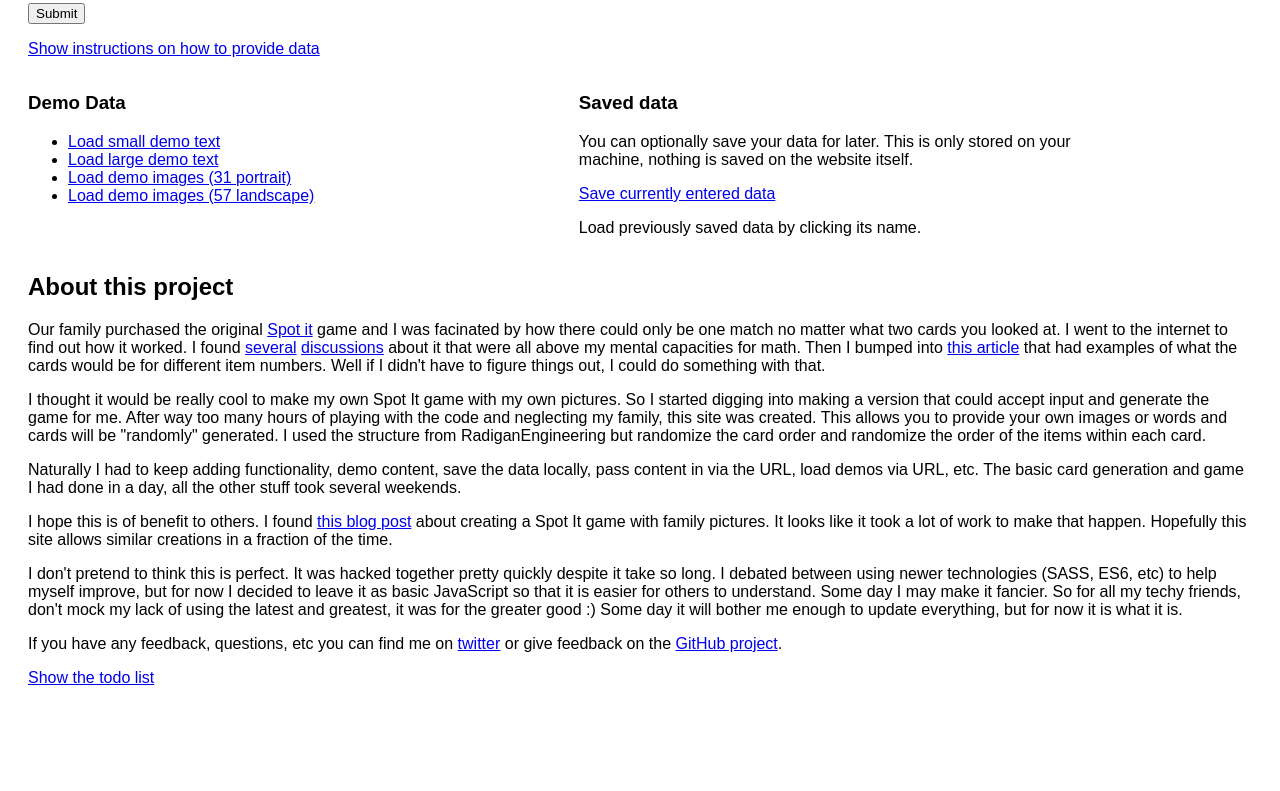
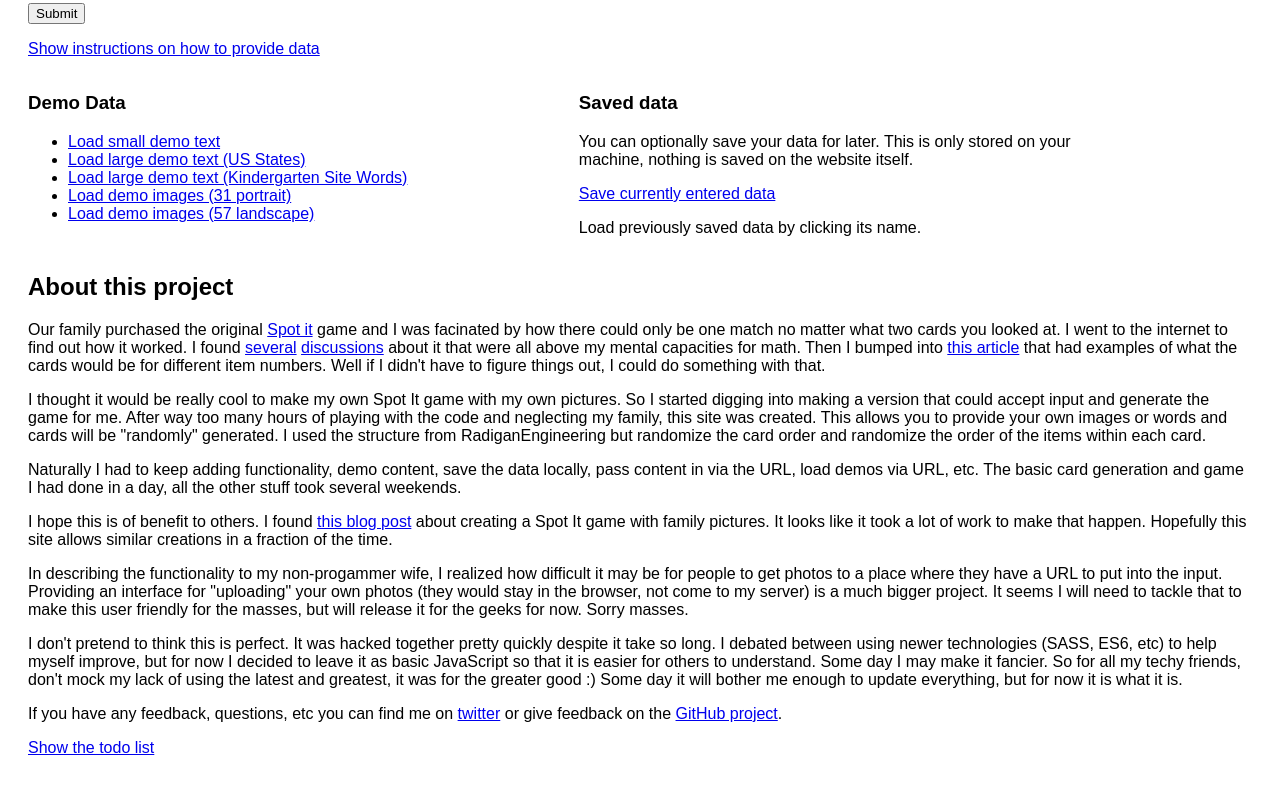
Before and after one commit to aaronbarker/spot-it, a plain HTML site: page spot-it.html in a window 1280 px wide. Shown: the part 399-1190 px from the top of the page. Before the commit the page ends 1130 px from the top, so only its background shows below. Drawn offline with Linux system fonts and the light colour scheme.

Commit message:
adding a sitewords  example and updating some docs

```diff
--- a/demo.js
+++ b/demo.js
@@ -3,6 +3,8 @@
 var words = ["Aardvark","Buffalo","Cow","Doc","Elephant","Fox","Gopher","Hawk","Ibex","Joey","Kangaroo","Lion","Mouse"]; // 13 words (good)
 
 var states = ['Alabama','Alaska','Arizona','Arkansas','California','Colorado','Connecticut','Delaware','District Of Columbia','Florida','Georgia','Hawaii','Idaho','Illinois','Indiana','Iowa','Kansas','Kentucky','Louisiana','Maine','Maryland','Massachusetts','Michigan','Minnesota','Mississippi','Missouri','Montana','Nebraska','Nevada','New Hampshire','New Jersey','New Mexico','New York','North Carolina','North Dakota','Ohio','Oklahoma','Oregon','Pennsylvania','Rhode Island','South Carolina','South Dakota','Tennessee','Texas','Utah','Vermont','Virginia','Washington','West Virginia','Wisconsin','Wyoming'];
+
+var kSiteWords = ['all', 'am', 'are', 'at', 'ate', 'be', 'black', 'brown', 'but', 'came', 'did', 'do', 'eat', 'four', 'get', 'good', 'have', 'he', 'into', 'like', 'must', 'new', 'no', 'now', 'on', 'our', 'out', 'please', 'pretty', 'ran', 'ride', 'saw', 'say', 'she', 'so', 'soon', 'that', 'there', 'they', 'this', 'too', 'under', 'want', 'was', 'well', 'went', 'what', 'white', 'who', 'will', 'with', 'yes'];
 
 
 // landscapes
--- a/spot-it.html
+++ b/spot-it.html
@@ -107,7 +107,8 @@
                     <h3>Demo Data</h3>
                     <ul>
                         <li><a href="#d" data-demo="words">Load small demo text</a></li>
-                        <li><a href="#d" data-demo="states">Load large demo text</a></li>
+                        <li><a href="#d" data-demo="states">Load large demo text (US States)</a></li>
+                        <li><a href="#d" data-demo="kSiteWords">Load large demo text (Kindergarten Site Words)</a></li>
                         <li> <a href="#d" data-demo="portraits">Load demo images (31 portrait)</a></li>
                         <li> <a href="#d" data-demo="landscapes">Load demo images (57 landscape)</a></li>
                     </ul>
@@ -139,6 +140,8 @@
 
             <p>I hope this is of benefit to others. I found <a href="https://creativenrg.wordpress.com/2015/06/22/mathematical-magic-goldman-family-spot-it/">this blog post</a> about creating a Spot It game with family pictures. It looks like it took a lot of work to make that happen. Hopefully this site allows similar creations in a fraction of the time.</p>
 
+            <p>In describing the functionality to my non-progammer wife, I realized how difficult it may be for people to get photos to a place where they have a URL to put into the input. Providing an interface for "uploading" your own photos (they would stay in the browser, not come to my server) is a much bigger project.  It seems I will need to tackle that to make this user friendly for the masses, but will release it for the geeks for now. Sorry masses.</p>
+
             <p>I don't pretend to think this is perfect. It was hacked together pretty quickly despite it take so long. I debated between using newer technologies (SASS, ES6, etc) to help myself improve, but for now I decided to leave it as basic JavaScript so that it is easier for others to understand. Some day I may make it fancier.  So for all my techy friends, don't mock my lack of using the latest and greatest, it was for the greater good :)  Some day it will bother me enough to update everything, but for now it is what it is.</p>
 
             <p>If you have any feedback, questions, etc you can find me on <a href="https://twitter.com/zelph">twitter</a> or give feedback on the <a href="https://github.com/aaronbarker/spot-it">GitHub project</a>.</p>
@@ -151,6 +154,7 @@
             <ul>
                 <li>SASS</li>
                 <li>JS Compressing</li>
+                <li>Drop images on browser (not uploaded to server)</li>
             </ul>
             <h3>If I am really bored</h3>
             <ul>
```
